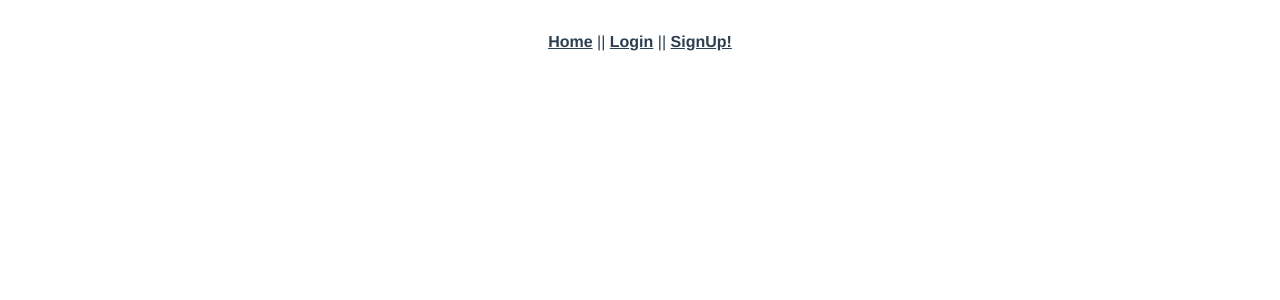
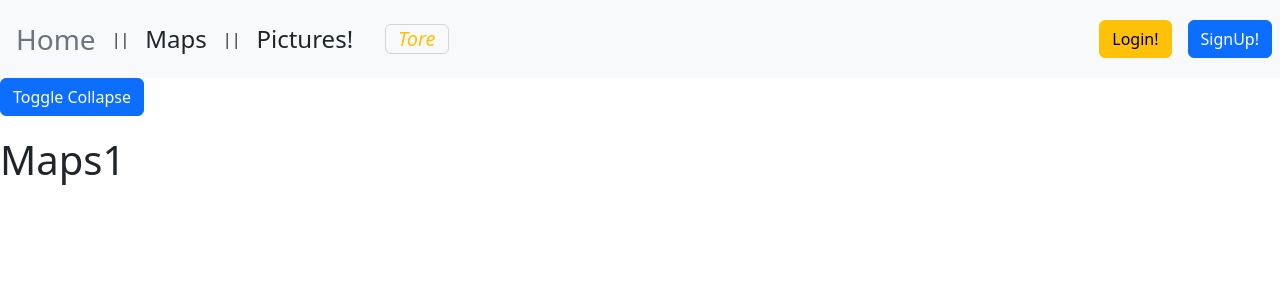
Before and after one commit to torealdemir/Vue-DRF-Jwt, a Vue app in the folder frontend/: page /#/maps in a window 1280 px wide. Shown: the top 300 px of the page. Built offline with nearby package versions, Linux system fonts and the light colour scheme.

Commit message:
end of the core auth system and core nav component

```diff
--- a/frontend/public/index.html
+++ b/frontend/public/index.html
@@ -14,5 +14,6 @@
     </noscript>
     <div id="app"></div>
     <!-- built files will be auto injected -->
+    <script src="https://cdn.jsdelivr.net/npm/bootstrap@5.3.3/dist/js/bootstrap.bundle.min.js" integrity="sha384-YvpcrYf0tY3lHB60NNkmXc5s9fDVZLESaAA55NDzOxhy9GkcIdslK1eN7N6jIeHz" crossorigin="anonymous"></script>
   </body>
 </html>
--- a/frontend/src/App.vue
+++ b/frontend/src/App.vue
@@ -1,21 +1,27 @@
 <template>
-  <nav>
-    <router-link to="/">Home</router-link>
-    <span> || </span>
-    <router-link to="/login">Login</router-link>
-    <span> || </span>
-    <router-link to="/signup">SignUp!</router-link>
-  </nav>
+  <div class="container">
+
+  </div>
+
+  <Navbar/>
+
   <router-view/>
+
+
+
 
 
 </template>
 
 <script>
 import axios from 'axios'
+import Navbar from '@/components/Nav.vue'
 
 export default {
   name:'App',
+  components: {
+    Navbar,
+  },
 
   beforeCreate(){
     this.$store.commit('initializeStore')
@@ -72,7 +78,7 @@ export default {
 }
 </script>
 
-<style lang="scss">
+<style lang="scss" scoped>
 #app {
   font-family: Avenir, Helvetica, Arial, sans-serif;
   -webkit-font-smoothing: antialiased;
@@ -81,16 +87,4 @@ export default {
   color: #2c3e50;
 }
 
-nav {
-  padding: 30px;
-
-  a {
-    font-weight: bold;
-    color: #2c3e50;
-
-    &.router-link-exact-active {
-      color: #42b983;
-    }
-  }
-}
 </style>
--- a/frontend/src/components/HelloWorld.vue
+++ /dev/null
@@ -1,59 +0,0 @@
-<template>
-  <div class="hello">
-    <h1>{{ msg }}</h1>
-    <p>
-      For a guide and recipes on how to configure / customize this project,<br>
-      check out the
-      <a href="https://cli.vuejs.org" target="_blank" rel="noopener">vue-cli documentation</a>.
-    </p>
-    <h3>Installed CLI Plugins</h3>
-    <ul>
-      <li><a href="https://github.com/vuejs/vue-cli/tree/dev/packages/%40vue/cli-plugin-babel" target="_blank" rel="noopener">babel</a></li>
-      <li><a href="https://github.com/vuejs/vue-cli/tree/dev/packages/%40vue/cli-plugin-router" target="_blank" rel="noopener">router</a></li>
-      <li><a href="https://github.com/vuejs/vue-cli/tree/dev/packages/%40vue/cli-plugin-vuex" target="_blank" rel="noopener">vuex</a></li>
-    </ul>
-    <h3>Essential Links</h3>
-    <ul>
-      <li><a href="https://vuejs.org" target="_blank" rel="noopener">Core Docs</a></li>
-      <li><a href="https://forum.vuejs.org" target="_blank" rel="noopener">Forum</a></li>
-      <li><a href="https://chat.vuejs.org" target="_blank" rel="noopener">Community Chat</a></li>
-      <li><a href="https://twitter.com/vuejs" target="_blank" rel="noopener">Twitter</a></li>
-      <li><a href="https://news.vuejs.org" target="_blank" rel="noopener">News</a></li>
-    </ul>
-    <h3>Ecosystem</h3>
-    <ul>
-      <li><a href="https://router.vuejs.org" target="_blank" rel="noopener">vue-router</a></li>
-      <li><a href="https://vuex.vuejs.org" target="_blank" rel="noopener">vuex</a></li>
-      <li><a href="https://github.com/vuejs/vue-devtools#vue-devtools" target="_blank" rel="noopener">vue-devtools</a></li>
-      <li><a href="https://vue-loader.vuejs.org" target="_blank" rel="noopener">vue-loader</a></li>
-      <li><a href="https://github.com/vuejs/awesome-vue" target="_blank" rel="noopener">awesome-vue</a></li>
-    </ul>
-  </div>
-</template>
-
-<script>
-export default {
-  name: 'HelloWorld',
-  props: {
-    msg: String
-  }
-}
-</script>
-
-<!-- Add "scoped" attribute to limit CSS to this component only -->
-<style scoped lang="scss">
-h3 {
-  margin: 40px 0 0;
-}
-ul {
-  list-style-type: none;
-  padding: 0;
-}
-li {
-  display: inline-block;
-  margin: 0 10px;
-}
-a {
-  color: #42b983;
-}
-</style>
--- /dev/null
+++ b/frontend/src/components/Nav.vue
@@ -0,0 +1,57 @@
+<template>
+  <nav class="navbar navbar-expand-md bg-light">
+    <router-link to="/" class="navbar-brand fs-3 ms-3 text-secondary">Home</router-link>
+    <span> || </span>
+    <router-link to="/maps" class="nav-link mx-3 fs-4">Maps</router-link>
+    <span> || </span>
+    <router-link to="/pictures" class="nav-link mx-3 fs-4">Pictures!</router-link>
+
+    <button class="navbar-toggler d-flex justify-content-end text-warning m-3" type="button" data-bs-toggle="collapse" data-bs-target="#btn">
+      <i class="bi bi-body-text">Tore</i>
+    </button>
+
+    <div class="collapse navbar-collapse" id="btn">
+      <template v-if="this.$store.state.isAuthenticated">
+        <div class="navbar-nav ms-auto d-flex align-items-center">
+          <router-link to="myAccount" class="nav-item btn btn-primary me-2">My Account</router-link>
+          <!-- <button @click="logoutHandler" class="btn btn-danger d-flex align-items-center justify-content-center">Logout</button> -->
+          <router-link @click="logoutHandler" class="btn btn-danger mx-2" to="/">Logout</router-link>
+        </div>
+      </template>
+      <template v-else>
+        <div class="navbar-nav ms-auto d-flex">
+          <router-link to="/login" class="btn btn-warning mx-2">Login!</router-link>
+          <router-link to="/signup" class="btn btn-primary mx-2">SignUp!</router-link>
+        </div>
+      </template>
+    </div>
+  </nav>
+</template>
+
+
+
+<script>
+
+
+export default {
+    name:'Navbar',
+
+
+
+    methods: {
+      logoutHandler(){
+        console.log('logout')
+
+        this.$store.commit('removeAccess')
+        localStorage.removeItem('access')
+        localStorage.removeItem('refresh')
+        localStorage.clear()
+
+        let x = this.$store.state.isAuthenticated
+        console.log(x)
+
+      }
+    }
+
+}
+</script>
--- a/frontend/src/router/index.js
+++ b/frontend/src/router/index.js
@@ -1,7 +1,11 @@
 import { createRouter, createWebHashHistory } from 'vue-router'
 import HomeView from '../views/HomeView.vue'
 import Login from '../views/Login.vue'
-import SignUp from '@/views/SignUp.vue'
+import SignUp from '../views/SignUp.vue'
+import MyAccount from '../views/MyAccount.vue'
+import Mapss from '../views/Mapss.vue'
+import Photos from '../views/Photos.vue'
+
 
 const routes = [
   {
@@ -19,6 +23,21 @@ const routes = [
     name: 'SignUp',
     component: SignUp
   },
+  {
+    path: '/myaccount',
+    name: 'MyAccount',
+    component: MyAccount
+  },
+  {
+    path: '/maps',
+    name: 'Mapss',
+    component: Mapss
+  },
+  {
+    path: '/pictures',
+    name: 'Photos',
+    component: Photos
+  },
 ]
 
 const router = createRouter({
--- a/frontend/src/views/HomeView.vue
+++ b/frontend/src/views/HomeView.vue
@@ -1,6 +1,8 @@
 <template>
-  <h1>Home!</h1>
-  <img src="https://images.unsplash.com/photo-1710874087896-6683c258deb4?w=500&auto=format&fit=crop&q=60&ixlib=rb-4.0.3&ixid=M3wxMjA3fDB8MHxlZGl0b3JpYWwtZmVlZHw0fHx8ZW58MHx8fHx8">
+  <h1 class="bg-light d-flex justify-content-center">Home!</h1>
+  <div class="masthead" style="background-image: url('https://images.unsplash.com/photo-1506508618093-6fe5ce3def4c?q=80&w=1974&auto=format&fit=crop&ixlib=rb-4.0.3&ixid=M3wxMjA3fDB8MHxwaG90by1wYWdlfHx8fGVufDB8fHx8fA%3D%3D  ')">
+  </div>
+
 </template>
 
 <script>
@@ -13,13 +15,17 @@ export default {
 }
 </script>
 
-<style>
-body{
-  background-color:rgb(rgb(107, 60, 60), green, blue);
+<style scoped>
+
+
+.masthead{
+  background-size: cover;
+  background-repeat: no-repeat;
+  background-position: center;
+  width: 100%;
+  height: 0;
+  padding-bottom: 56.25%;
+
 }
 
-img{
- width: 40vw;
- height: 70vh;
-}
 </style>
--- a/frontend/src/views/Login.vue
+++ b/frontend/src/views/Login.vue
@@ -1,7 +1,8 @@
 <template>
-    <h1>Login!</h1>
+
 
     <div class="container-sm" >
+        <h1 class="d-flex justify-content-center my-4 text-success">Login!</h1>
         <div class="control">
             <form @submit.prevent="submitForm">
                 <div class="mb-3">
@@ -56,6 +57,7 @@ export default {
                     localStorage.setItem('refresh', refresh)
 
                     const user = this.$store.state.isAuthenticated
+                    this.$store.isAuthenticated = true
                     if(user){
                         this.$router.push('/')
                     }
--- /dev/null
+++ b/frontend/src/views/Mapss.vue
@@ -0,0 +1,20 @@
+<template>
+<button class="btn btn-primary" type="button" data-bs-toggle="collapse" data-bs-target="#collapseExample" aria-expanded="false" aria-controls="collapseExample">
+  Toggle Collapse
+</button>
+
+<div class="collapse" id="collapseExample">
+  <div class="card card-body">
+    This is the content of the collapse element.
+  </div>
+</div>
+
+<h1>Maps1</h1>
+</template>
+
+<script>
+export default{
+
+    name:'Mapss'
+}
+</script>
--- /dev/null
+++ b/frontend/src/views/MyAccount.vue
@@ -0,0 +1,10 @@
+<template>
+
+    <h1>MyAccount</h1>
+</template>
+
+<script>
+export default {
+    name:'MyAccount'
+}
+</script>
--- /dev/null
+++ b/frontend/src/views/Photos.vue
@@ -0,0 +1,9 @@
+<template>
+    <h1>PhotoS!</h1>
+</template>
+
+<script>
+export default {
+    name:'Photos'
+}
+</script>
--- a/frontend/src/views/SignUp.vue
+++ b/frontend/src/views/SignUp.vue
@@ -84,4 +84,10 @@ export default{
 }
 </script>
 
+<style>
+button {
+    margin-bottom: 20px;
+}
+</style>
+
 <!-- //'api/v1/auth/' -->
```
